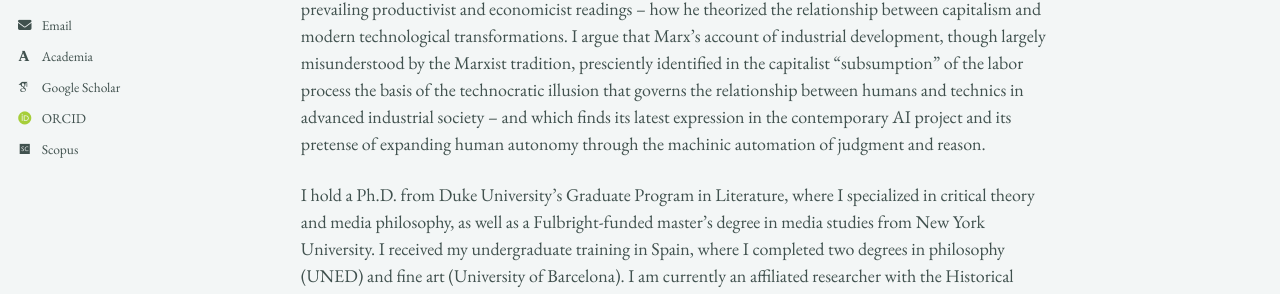
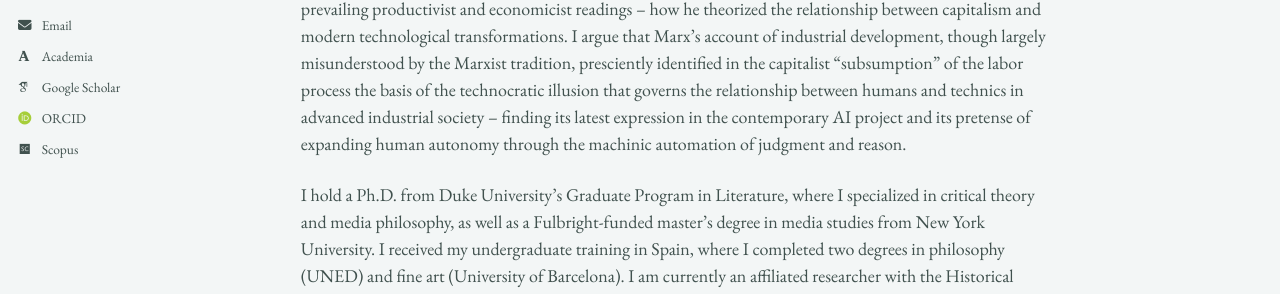
Before and after one commit to epujol90/epujol90.github.io, a Jekyll site: the page built from _pages/about.md, in a window 1280 px wide and 1069 px high. Shown: the part 413-707 px from the top of the window. Built offline with Jekyll 4.4.1, drawn with Linux system fonts in a browser that asks for light colours; some web fonts are replaced; a script bundle is joined from its source files by our own code; library files that are not in the unit come from our copies; some of the changed text lies outside the part shown.

Commit message:
Update about.md

```diff
--- a/_pages/about.md
+++ b/_pages/about.md
@@ -8,6 +8,6 @@ redirect_from:
 ---
 I am a scholar of technology, media, and aesthetics trained in continental philosophy and critical theory in Europe and the United States. My research examines how the material infrastructures of the modern world embody and uphold relations of power and domination, despite professing to liberate humanity from scarcity and toil. In addressing this paradox, I work from the understanding that technical systems are constitutive of -- rather than external to -- human agency, culture, and institutions, and that a social ontology of technology is therefore necessary to make sense of our inherently technical nature and how power operates through it.
 
-In my doctoral research, I focused on the _longue durée_ of industrial modernity and the machine-mediated ordering of life in technologized society, tracing its roots to the nineteenth century. My dissertation, “Karl Marx, Philosopher of Technics: Critique, Alienation, and the Materiality of Social Power,” grounds this historical inquiry in Marx’s engagement with the industrial literature of his time, reconstructing -- against prevailing productivist and economicist readings -- how he theorized the relationship between capitalism and modern technological transformations. I argue that Marx’s account of industrial development, though largely misunderstood by the Marxist tradition, presciently identified in the capitalist "subsumption" of the labor process the basis of the technocratic illusion that governs the relationship between humans and technics in advanced industrial society -- and which finds its latest expression in the contemporary AI project and its pretense of expanding human autonomy through the machinic automation of judgment and reason.
+In my doctoral research, I focused on the _longue durée_ of industrial modernity and the machine-mediated ordering of life in technologized society, tracing its roots to the nineteenth century. My dissertation, “Karl Marx, Philosopher of Technics: Critique, Alienation, and the Materiality of Social Power,” grounds this historical inquiry in Marx’s engagement with the industrial literature of his time, reconstructing -- against prevailing productivist and economicist readings -- how he theorized the relationship between capitalism and modern technological transformations. I argue that Marx’s account of industrial development, though largely misunderstood by the Marxist tradition, presciently identified in the capitalist "subsumption" of the labor process the basis of the technocratic illusion that governs the relationship between humans and technics in advanced industrial society -- finding its latest expression in the contemporary AI project and its pretense of expanding human autonomy through the machinic automation of judgment and reason.
 
 I hold a Ph.D. from Duke University’s Graduate Program in Literature, where I specialized in critical theory and media philosophy, as well as a Fulbright-funded master’s degree in media studies from New York University. I received my undergraduate training in Spain, where I completed two degrees in philosophy (UNED) and fine art (University of Barcelona). I am currently an affiliated researcher with the Historical Materialism Studies Group of the Societat Catalana de Filosofia -- the philosophy section of the Institut d’Estudis Catalans, the highest academic body for the Catalan language and culture. My work has appeared in _South Atlantic Quarterly_ and _Marx and Philosophy Review of Books_, with further articles under review at _Historical Materialism_ and _Theory, Culture & Society_, and an essay in preparation for a special issue of _Qui Parle_. Alongside my research, I have developed substantive experience in writing pedagogy, including two years of writing center practice at Duke’s Thompson Writing Studio and teaching writing-intensive courses on media theory, philosophy of technology, and the history and politics of AI.
```
